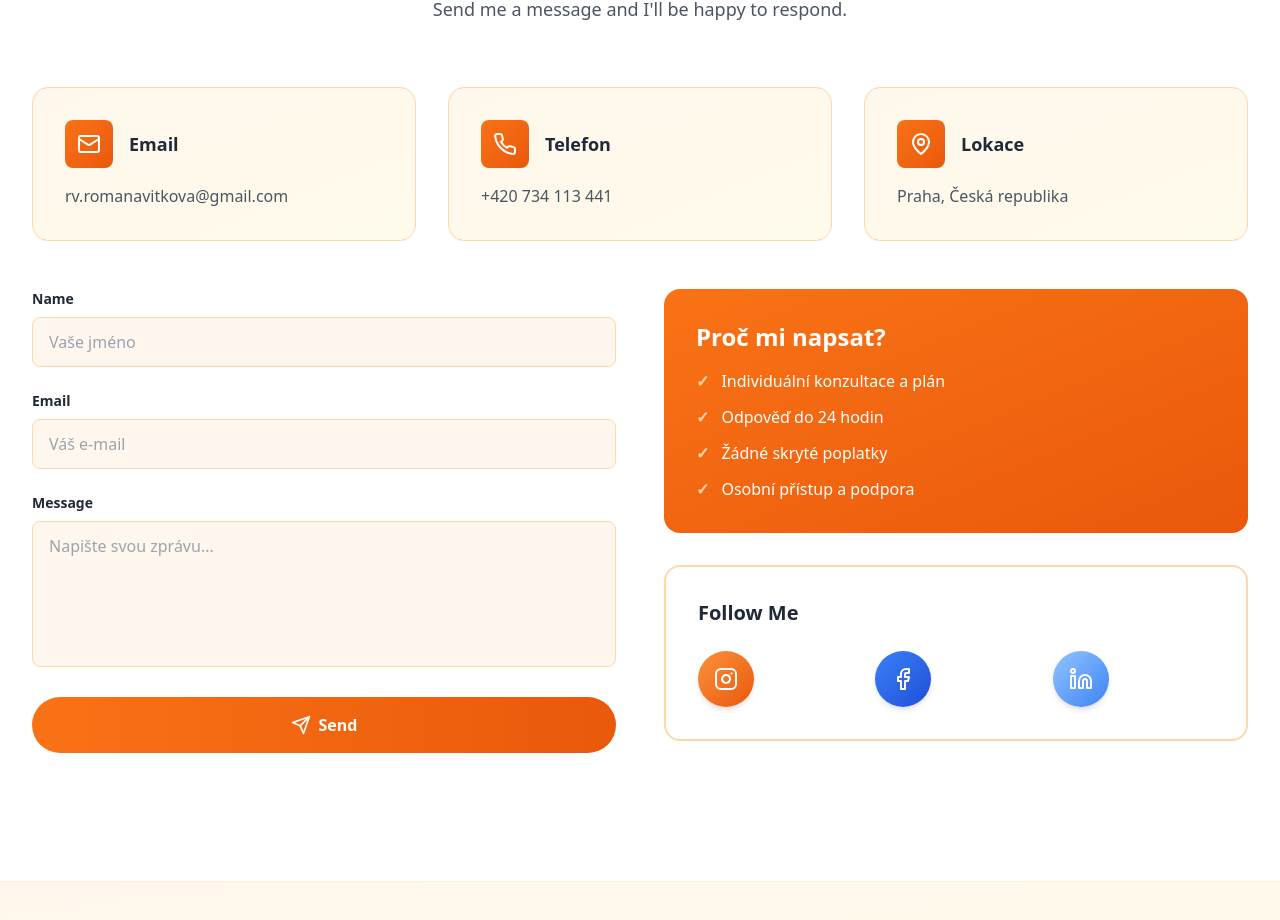
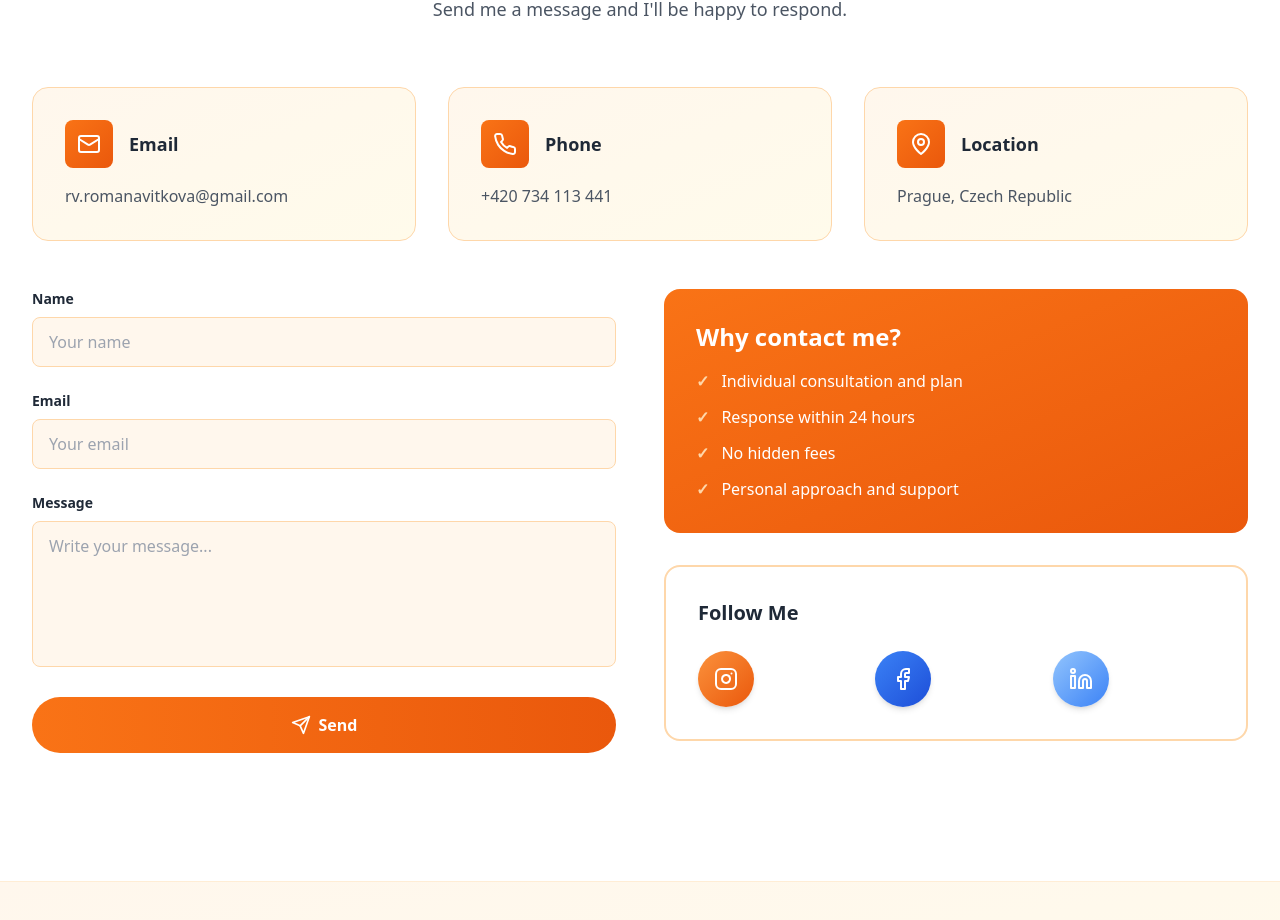
Before and after one commit to hrdlickajan/rv-portfolio, a React (Vite) app: page / in a window 1280 px wide. Shown: the part 3598-4518 px from the top of the page. Built offline with nearby package versions, Linux system fonts and the light colour scheme.

Commit message:
Updated translations.ts

```diff
--- a/src/components/Contact.tsx
+++ b/src/components/Contact.tsx
@@ -60,7 +60,7 @@ export default function Contact() {
               <div className="w-12 h-12 bg-gradient-to-br from-orange-500 to-orange-600 rounded-lg flex items-center justify-center">
                 <Mail className="text-white" size={24} />
               </div>
-              <h3 className="text-lg font-bold text-gray-800">Email</h3>
+              <h3 className="text-lg font-bold text-gray-800">{t.contact.emailLabel}</h3>
             </div>
             <a
               href="mailto:rv.romanavitkova@gmail.com"
@@ -75,7 +75,7 @@ export default function Contact() {
               <div className="w-12 h-12 bg-gradient-to-br from-orange-500 to-orange-600 rounded-lg flex items-center justify-center">
                 <Phone className="text-white" size={24} />
               </div>
-              <h3 className="text-lg font-bold text-gray-800">Telefon</h3>
+              <h3 className="text-lg font-bold text-gray-800">{t.contact.phoneLabel}</h3>
             </div>
             <a
               href="tel:+420734113441"
@@ -90,9 +90,9 @@ export default function Contact() {
               <div className="w-12 h-12 bg-gradient-to-br from-orange-500 to-orange-600 rounded-lg flex items-center justify-center">
                 <MapPin className="text-white" size={24} />
               </div>
-              <h3 className="text-lg font-bold text-gray-800">Lokace</h3>
+              <h3 className="text-lg font-bold text-gray-800">{t.contact.locationLabel}</h3>
             </div>
-            <p className="text-gray-600 font-medium">Praha, Česká republika</p>
+            <p className="text-gray-600 font-medium">{t.contact.location}</p>
           </div>
         </div>
 
@@ -109,7 +109,7 @@ export default function Contact() {
                 onChange={handleChange}
                 required
                 className="w-full px-4 py-3 rounded-lg border border-orange-200 focus:border-orange-500 focus:outline-none transition-colors bg-orange-50 text-gray-800"
-                placeholder="Vaše jméno"
+                placeholder={t.contact.namePlaceholder}
               />
             </div>
 
@@ -124,7 +124,7 @@ export default function Contact() {
                 onChange={handleChange}
                 required
                 className="w-full px-4 py-3 rounded-lg border border-orange-200 focus:border-orange-500 focus:outline-none transition-colors bg-orange-50 text-gray-800"
-                placeholder="Váš e-mail"
+                placeholder={t.contact.emailPlaceholder}
               />
             </div>
 
@@ -139,7 +139,7 @@ export default function Contact() {
                 required
                 rows={5}
                 className="w-full px-4 py-3 rounded-lg border border-orange-200 focus:border-orange-500 focus:outline-none transition-colors bg-orange-50 text-gray-800 resize-none"
-                placeholder="Napište svou zprávu..."
+                placeholder={t.contact.messagePlaceholder}
               />
             </div>
 
@@ -164,23 +164,23 @@ export default function Contact() {
 
           <div className="space-y-8">
             <div className="bg-gradient-to-br from-orange-500 to-orange-600 rounded-2xl p-8 text-white">
-              <h3 className="text-2xl font-bold mb-4">Proč mi napsat?</h3>
+              <h3 className="text-2xl font-bold mb-4">{t.contact.whyContact}</h3>
               <ul className="space-y-3">
                 <li className="flex gap-3">
                   <span className="text-orange-200 font-bold">✓</span>
-                  <span>Individuální konzultace a plán</span>
+                  <span>{t.contact.consultation}</span>
                 </li>
                 <li className="flex gap-3">
                   <span className="text-orange-200 font-bold">✓</span>
-                  <span>Odpověď do 24 hodin</span>
+                  <span>{t.contact.response24h}</span>
                 </li>
                 <li className="flex gap-3">
                   <span className="text-orange-200 font-bold">✓</span>
-                  <span>Žádné skryté poplatky</span>
+                  <span>{t.contact.noHiddenFees}</span>
                 </li>
                 <li className="flex gap-3">
                   <span className="text-orange-200 font-bold">✓</span>
-                  <span>Osobní přístup a podpora</span>
+                  <span>{t.contact.personalSupport}</span>
                 </li>
               </ul>
             </div>
--- a/src/translations.ts
+++ b/src/translations.ts
@@ -89,6 +89,18 @@ export const translations = {
       send: 'Poslat',
       sending: 'Odesílám...',
       success: 'Vaše zpráva byla úspěšně odeslána!',
+      whyContact: 'Proč mi napsat?',
+      consultation: 'Individuální konzultace a plán',
+      response24h: 'Odpověď do 24 hodin',
+      noHiddenFees: 'Žádné skryté poplatky',
+      personalSupport: 'Osobní přístup a podpora',
+      emailLabel: 'E-mail',
+      phoneLabel: 'Telefon',
+      locationLabel: 'Lokace',
+      location: 'Praha, Česká republika',
+      namePlaceholder: 'Vaše jméno',
+      emailPlaceholder: 'Váš e-mail',
+      messagePlaceholder: 'Napište svou zprávu...',
     },
   },
   en: {
@@ -181,6 +193,18 @@ export const translations = {
       send: 'Send',
       sending: 'Sending...',
       success: 'Your message has been sent successfully!',
+      whyContact: 'Why contact me?',
+      consultation: 'Individual consultation and plan',
+      response24h: 'Response within 24 hours',
+      noHiddenFees: 'No hidden fees',
+      personalSupport: 'Personal approach and support',
+      emailLabel: 'Email',
+      phoneLabel: 'Phone',
+      locationLabel: 'Location',
+      location: 'Prague, Czech Republic',
+      namePlaceholder: 'Your name',
+      emailPlaceholder: 'Your email',
+      messagePlaceholder: 'Write your message...',
     },
   },
 };
```
Also changed, not shown: 1 other file (tests, documents, lock files or other folders).
